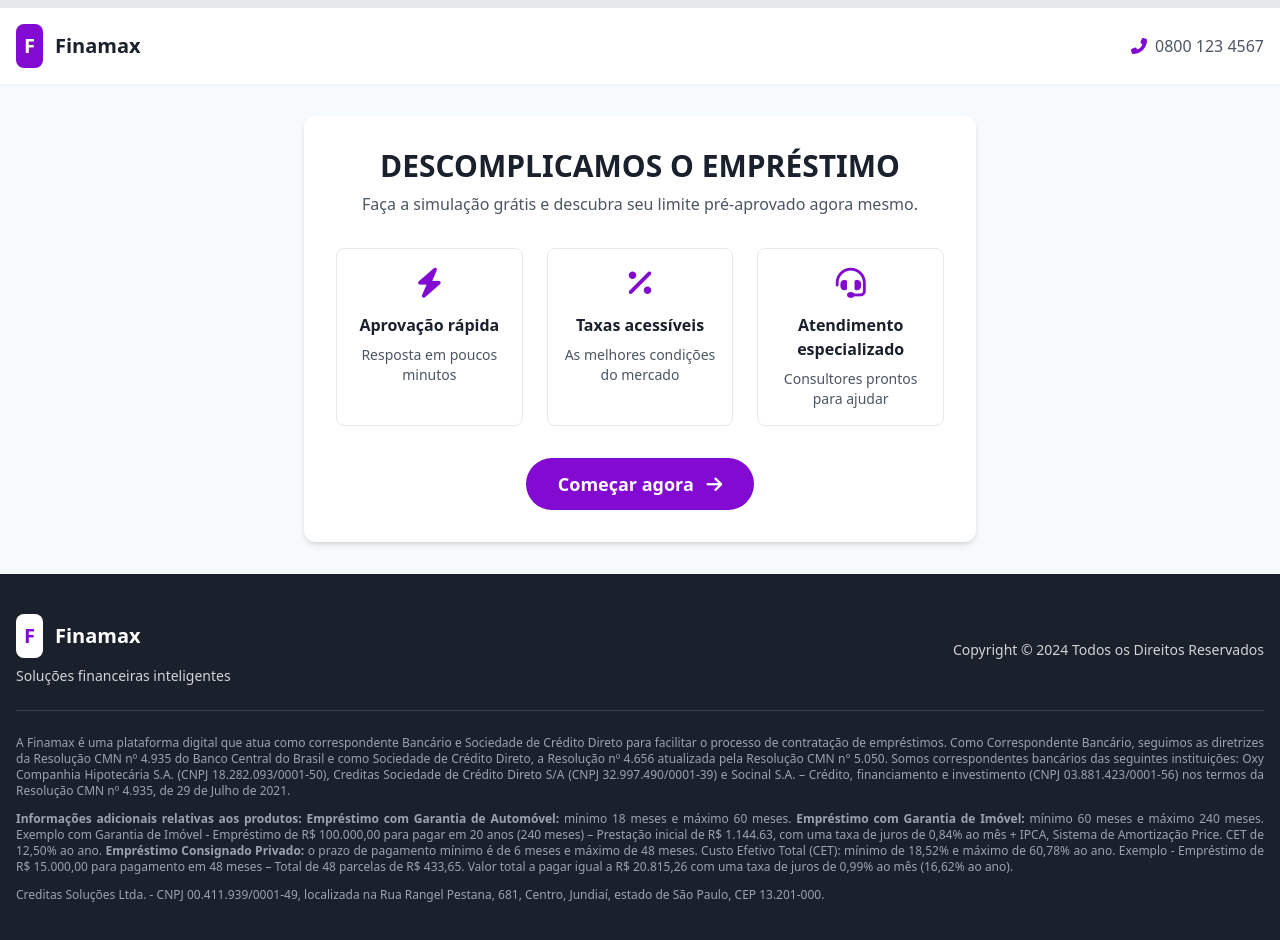
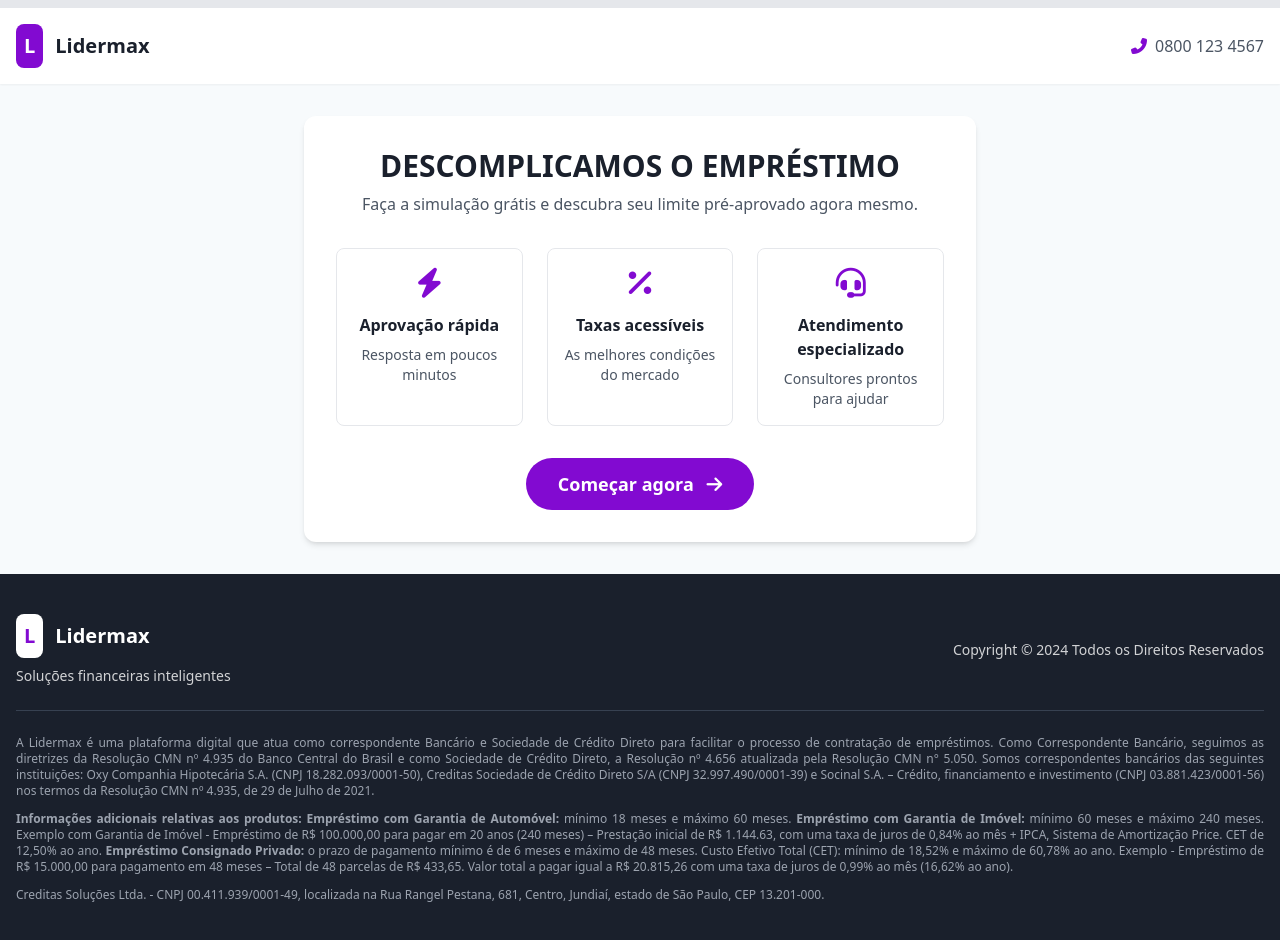
Before and after one commit to AG3826/lider2026, a plain HTML site: page index.html in a window 1280 px wide. Drawn offline with nearby package versions, Linux system fonts and the light colour scheme.

Commit message:
Update index.html

```diff
--- a/index.html
+++ b/index.html
@@ -3,20 +3,20 @@
 <head>
     <meta charset="UTF-8">
     <meta name="viewport" content="width=device-width, initial-scale=1.0">
-    <title>Finamax - Quiz de Empréstimos</title>
+    <title>Lidermax - Quiz de Empréstimos</title>
     <script src="https://cdn.tailwindcss.com?plugins=forms"></script>
     <link rel="stylesheet" href="https://cdnjs.cloudflare.com/ajax/libs/font-awesome/6.4.0/css/all.min.css">
     <script src="https://cdnjs.cloudflare.com/ajax/libs/jquery/3.7.1/jquery.min.js"></script>
     <script src="https://cdnjs.cloudflare.com/ajax/libs/jquery.mask/1.14.16/jquery.mask.min.js"></script>
 
     <!-- Google tag (gtag.js) -->
-    <script async src="https://www.googletagmanager.com/gtag/js?id=AW-18294901486"></script>
+    <script async src="https://www.googletagmanager.com/gtag/js?id=AW-18294934846"></script>
     <script>
       window.dataLayer = window.dataLayer || [];
       function gtag(){dataLayer.push(arguments);}
       gtag('js', new Date());
 
-      gtag('config', 'AW-18294901486');
+      gtag('config', 'AW-18294934846');
     </script>
 
     <!-- Event snippet for Enviar formulário de lead conversion page -->
@@ -28,7 +28,7 @@
         }
       };
       gtag('event', 'conversion', {
-          'send_to': 'AW-18294901486/QLv6COGz6MkcEO6V2JNE',
+          'send_to': 'AW-18294934846/JwyKCMD7ucocEL6a2pNE',
           'event_callback': callback
       });
       return false;
@@ -91,9 +91,9 @@
                 <div class="flex justify-between items-center">
                     <div class="flex items-center">
                         <div class="bg-primary text-white font-bold rounded-lg p-2 mr-3">
-                            <span class="text-xl">F</span>
+                            <span class="text-xl">L</span>
                         </div>
-                        <h1 class="text-xl font-bold text-secondary">Finamax</h1>
+                        <h1 class="text-xl font-bold text-secondary">Lidermax</h1>
                     </div>
                     <div class="hidden md:block">
                         <span class="text-gray-600"><i class="fas fa-phone-alt mr-2 text-primary"></i>0800 123 4567</span>
@@ -225,7 +225,6 @@
                             <button type="button" onclick="selectValue(20000, event)" class="value-btn bg-white hover:bg-gray-100 border border-gray-300 text-gray-800 font-bold py-4 px-4 rounded-lg transition duration-300">R$ 20.000</button>
                             <button type="button" onclick="selectValue(30000, event)" class="value-btn bg-white hover:bg-gray-100 border border-gray-300 text-gray-800 font-bold py-4 px-4 rounded-lg transition duration-300">R$ 30.000</button>
                             <button type="button" onclick="selectValue(50000, event)" class="value-btn bg-white hover:bg-gray-100 border border-gray-300 text-gray-800 font-bold py-4 px-4 rounded-lg transition duration-300">R$ 50.000</button>
-                            <!-- Novo botão de 100.000 adicionado aqui -->
                             <button type="button" onclick="selectValue(100000, event)" class="value-btn bg-white hover:bg-gray-100 border border-gray-300 text-gray-800 font-bold py-4 px-4 rounded-lg transition duration-300">R$ 100.000</button>
                         </div>
 
@@ -288,9 +287,9 @@
                     <div class="mb-4 md:mb-0">
                         <div class="flex items-center justify-center md:justify-start">
                             <div class="bg-white text-primary font-bold rounded-lg p-2 mr-3">
-                                <span class="text-xl">F</span>
+                                <span class="text-xl">L</span>
                             </div>
-                            <h3 class="text-xl font-bold">Finamax</h3>
+                            <h3 class="text-xl font-bold">Lidermax</h3>
                         </div>
                         <p class="text-sm opacity-80 mt-2">Soluções financeiras inteligentes</p>
                     </div>
@@ -303,7 +302,7 @@
 
                 <div class="mt-6 text-xs text-gray-400 space-y-3 text-justify">
                     <p>
-                        A Finamax é uma plataforma digital que atua como correspondente Bancário e Sociedade de Crédito Direto para facilitar o processo de contratação de empréstimos. Como Correspondente Bancário, seguimos as diretrizes da Resolução CMN nº 4.935 do Banco Central do Brasil e como Sociedade de Crédito Direto, a Resolução nº 4.656 atualizada pela Resolução CMN n° 5.050. Somos correspondentes bancários das seguintes instituições: Oxy Companhia Hipotecária S.A. (CNPJ 18.282.093/0001-50), Creditas Sociedade de Crédito Direto S/A (CNPJ 32.997.490/0001-39) e Socinal S.A. – Crédito, financiamento e investimento (CNPJ 03.881.423/0001-56) nos termos da Resolução CMN nº 4.935, de 29 de Julho de 2021.
+                        A Lidermax é uma plataforma digital que atua como correspondente Bancário e Sociedade de Crédito Direto para facilitar o processo de contratação de empréstimos. Como Correspondente Bancário, seguimos as diretrizes da Resolução CMN nº 4.935 do Banco Central do Brasil e como Sociedade de Crédito Direto, a Resolução nº 4.656 atualizada pela Resolução CMN n° 5.050. Somos correspondentes bancários das seguintes instituições: Oxy Companhia Hipotecária S.A. (CNPJ 18.282.093/0001-50), Creditas Sociedade de Crédito Direto S/A (CNPJ 32.997.490/0001-39) e Socinal S.A. – Crédito, financiamento e investimento (CNPJ 03.881.423/0001-56) nos termos da Resolução CMN nº 4.935, de 29 de Julho de 2021.
                     </p>
                     <p>
                         <strong>Informações adicionais relativas aos produtos:</strong> <strong>Empréstimo com Garantia de Automóvel:</strong> mínimo 18 meses e máximo 60 meses. <strong>Empréstimo com Garantia de Imóvel:</strong> mínimo 60 meses e máximo 240 meses. Exemplo com Garantia de Imóvel - Empréstimo de R$ 100.000,00 para pagar em 20 anos (240 meses) – Prestação inicial de R$ 1.144.63, com uma taxa de juros de 0,84% ao mês + IPCA, Sistema de Amortização Price. CET de 12,50% ao ano. <strong>Empréstimo Consignado Privado:</strong> o prazo de pagamento mínimo é de 6 meses e máximo de 48 meses. Custo Efetivo Total (CET): mínimo de 18,52% e máximo de 60,78% ao ano. Exemplo - Empréstimo de R$ 15.000,00 para pagamento em 48 meses – Total de 48 parcelas de R$ 433,65. Valor total a pagar igual a R$ 20.815,26 com uma taxa de juros de 0,99% ao mês (16,62% ao ano).
```
